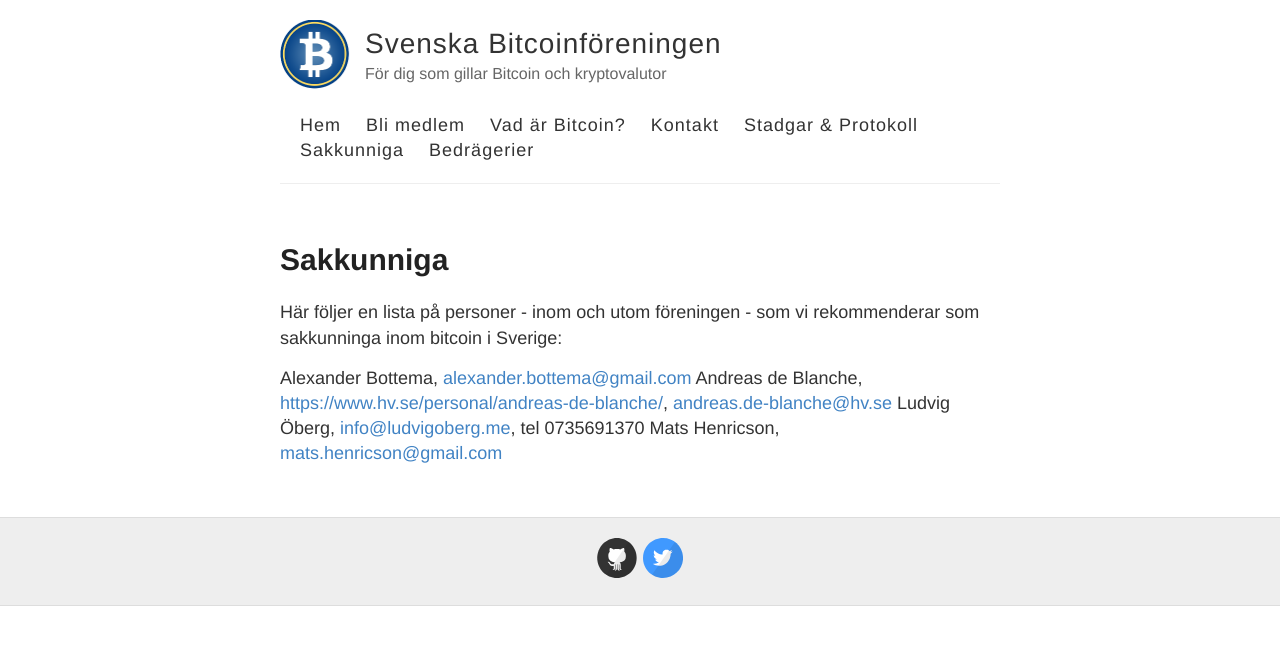
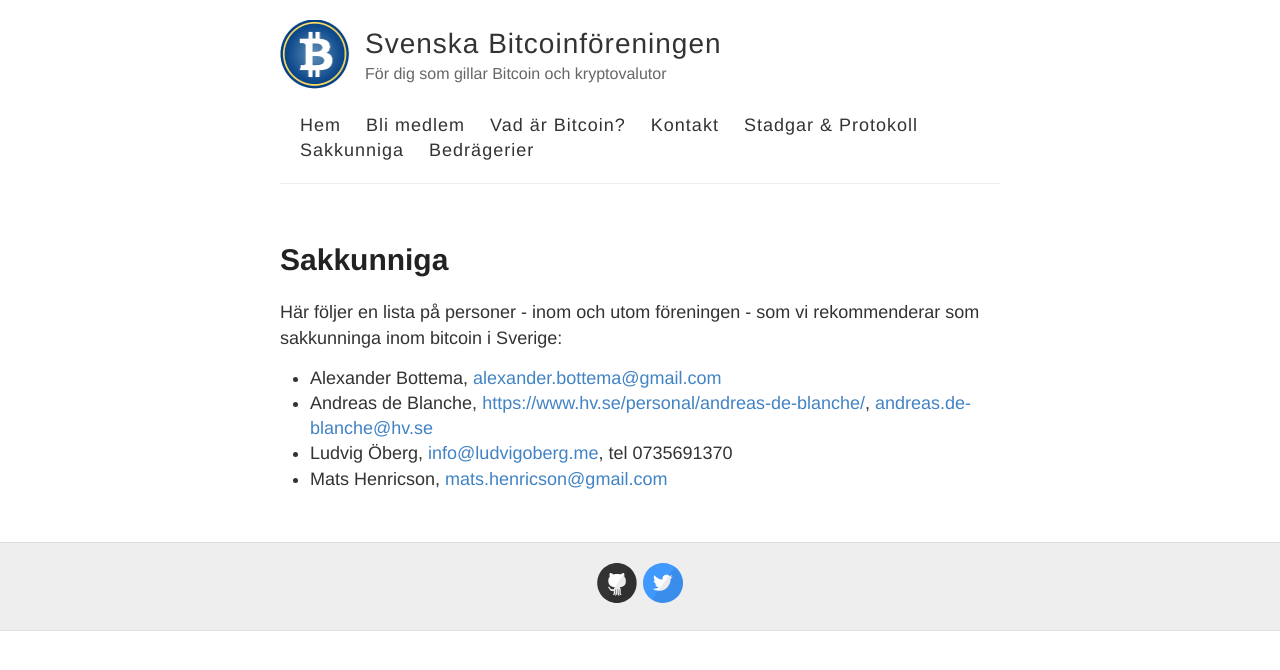
Before and after one commit to bjuno76/bitcoinforeningen.github.io, a Jekyll site: the page built from sakkunniga.md, in a window 1280 px wide. Shown: the top 670 px of the page. Built offline with Jekyll 4.4.1, drawn with Linux system fonts in a browser that asks for light colours.

Commit message:
mod jekyll now added

```diff
--- a/sakkunniga.md
+++ b/sakkunniga.md
@@ -6,7 +6,7 @@
 
 Här följer en lista på personer - inom och utom föreningen - som vi rekommenderar som sakkunninga inom bitcoin i Sverige:
 
-Alexander Bottema, <alexander.bottema@gmail.com>
-Andreas de Blanche, <https://www.hv.se/personal/andreas-de-blanche/>, <andreas.de-blanche@hv.se>
-Ludvig Öberg, <info@ludvigoberg.me>, tel 0735691370
-Mats Henricson, <mats.henricson@gmail.com>
+- Alexander Bottema, <alexander.bottema@gmail.com>
+- Andreas de Blanche, <https://www.hv.se/personal/andreas-de-blanche/>, <andreas.de-blanche@hv.se>
+- Ludvig Öberg, <info@ludvigoberg.me>, tel 0735691370
+- Mats Henricson, <mats.henricson@gmail.com>
```
